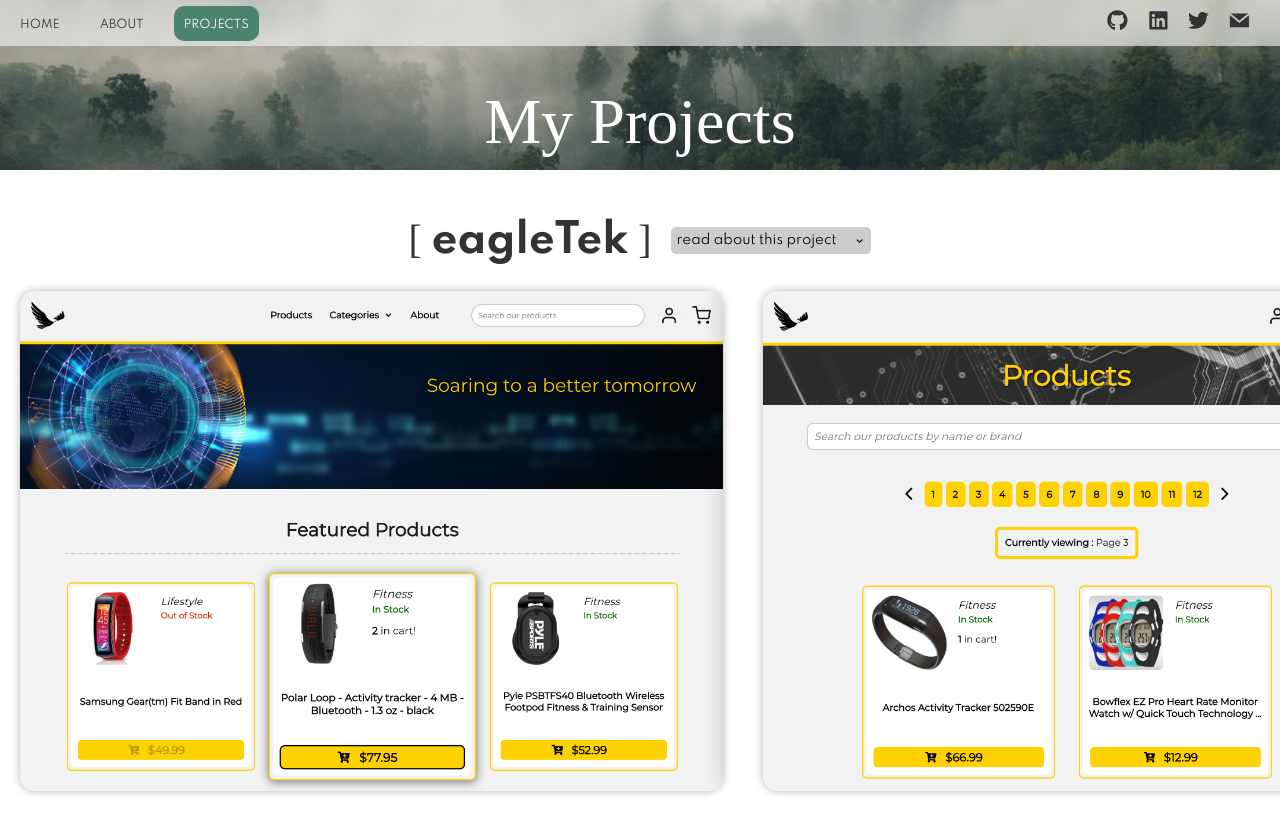
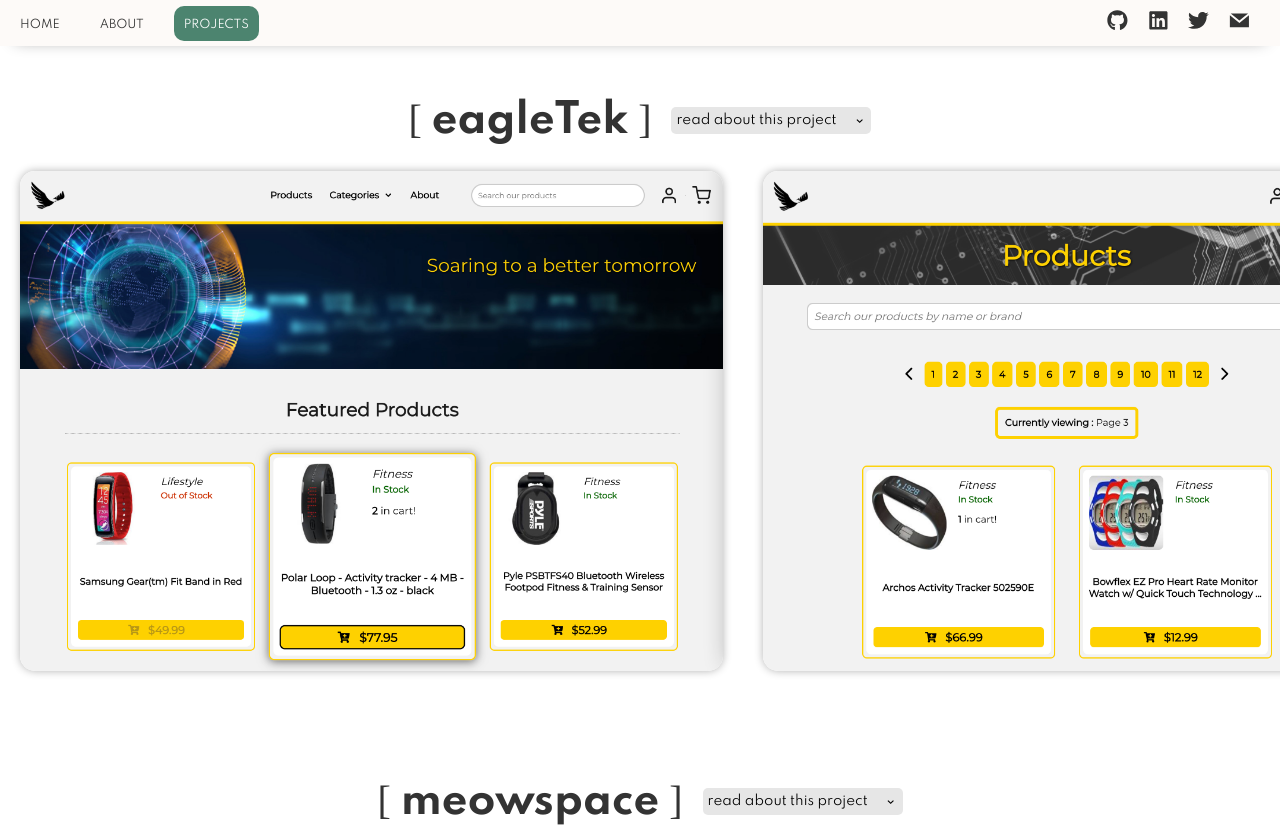
Before and after one commit to v-prt/portfolio, a React (Create React App) app: page /projects in a window 1280 px wide. Shown: the top 827 px of the page. Built offline with nearby package versions, Linux system fonts and the light colour scheme; a web font is replaced by a local one.

Commit message:
minor adjustments

```diff
--- a/src/components/Header.js
+++ b/src/components/Header.js
@@ -58,7 +58,8 @@
 
 const Wrapper = styled.header`
   animation: ${fadeIn} 3s ease-in-out;
-  background: rgba(250, 250, 250, 0.6);
+  background: rgba(252, 247, 243, 0.6);
+  box-shadow: 0px 10px 15px -15px #999;
   backdrop-filter: blur(8px);
   width: 100%;
   position: fixed;
@@ -89,7 +90,7 @@
       visibility: hidden;
       opacity: 0;
       // FIXME: menu shows briefly when sizing down the window
-      transition: 0.2s ease-in;
+      transition: 0.2s ease-in-out;
       transition-delay: 0.3s;
       li {
         width: 100vw;
--- a/src/components/Projects.js
+++ b/src/components/Projects.js
@@ -1,7 +1,6 @@
 import React, { useState, useEffect } from "react";
 import styled, { keyframes } from "styled-components";
 import { COLORS } from "../GlobalStyles";
-import background from "../assets/bg-forest1.jpg";
 import { BiChevronDown } from "react-icons/bi";
 
 import eagletekHome from "../assets/eagleTek/eagletek-home.png";
@@ -39,9 +38,6 @@
 
   return (
     <Wrapper>
-      <Banner>
-        <h1>My Projects</h1>
-      </Banner>
       <Project>
         <Description>
           <Title>
@@ -185,18 +181,7 @@
   flex-direction: column;
   align-items: center;
   width: 100vw;
-`;
-
-const Banner = styled.div`
-  background: url(${background}) center center / cover;
-  height: 170px;
-  width: 100%;
-  text-align: center;
-  h1 {
-    color: #fff;
-    margin-top: 90px;
-    font-size: 4rem;
-  }
+  padding-top: 50px;
 `;
 
 const Project = styled.section`
@@ -228,15 +213,16 @@
     margin: 10px;
   }
   button {
-    background: #ccc;
+    background: #e6e6e6;
     width: 200px;
     display: flex;
     justify-content: space-between;
     margin: 10px;
     padding: 7px 5px 3px 5px;
     border-radius: 5px;
+    transition: 0.2s ease-in-out;
     &:hover {
-      background: #b3b3b3;
+      background: #ccc;
       cursor: pointer;
     }
   }
```
Also changed, not shown: public/pineapple.png (deleted), 1 other file (tests, documents, lock files or other folders).
